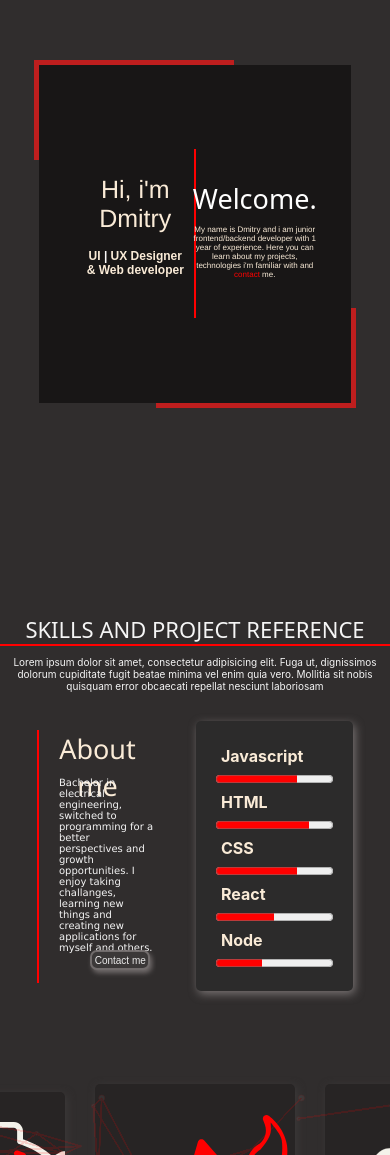
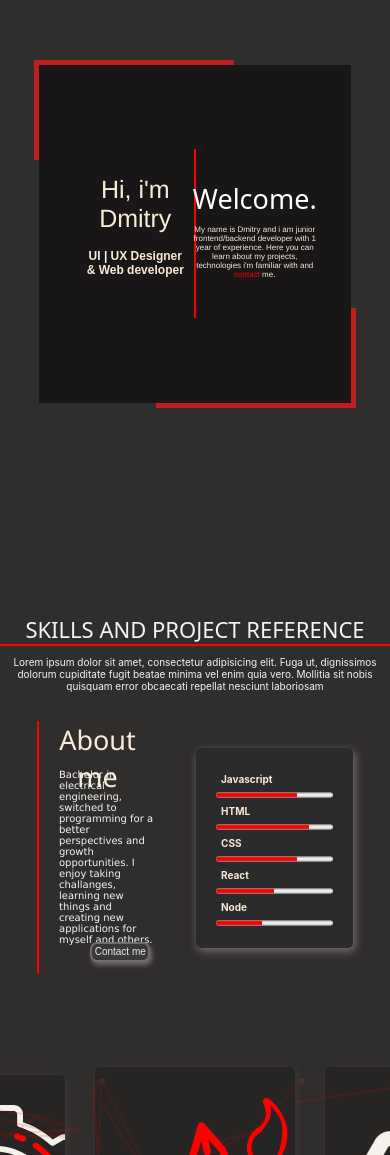
Before and after one commit to Dml199/portfolio_web, a React (Create React App) app: page / in a window 390 px wide. Shown: the part 146-1301 px from the top of the page. Built offline with nearby package versions, Linux system fonts and the light colour scheme.

Commit message:
29.10 17:05

```diff
--- a/src/about_sec/about.css
+++ b/src/about_sec/about.css
@@ -209,4 +209,17 @@ font-size:14px;
 #btn{
     font-size:10px;
 }
+
+#descr_text_2{
+
 }
+.pr_bar {
+  width: 100%;
+  text-align: center;
+  height:10px;
+
+}
+.pr_bar_desc{
+font-size:10px;
+}
+}
```
